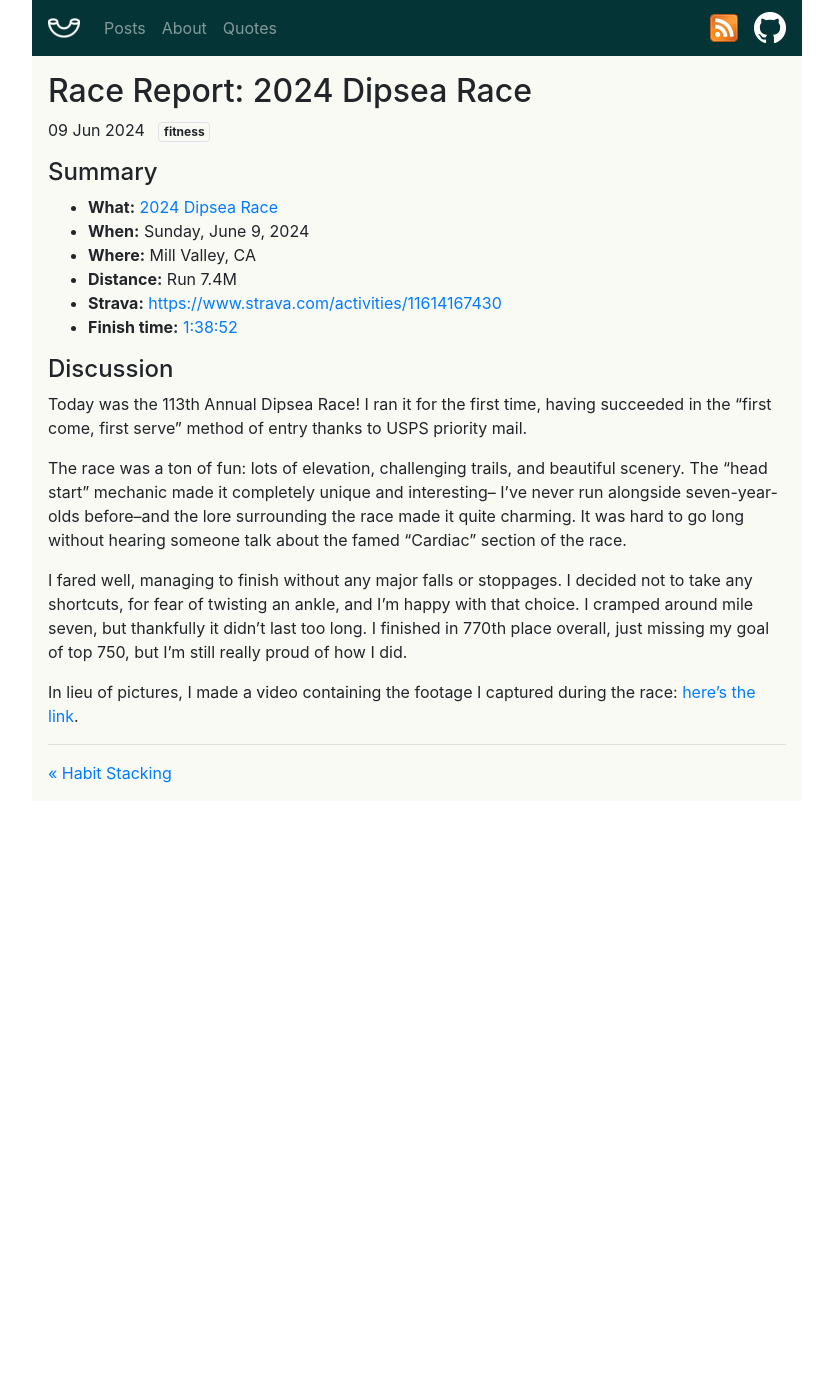
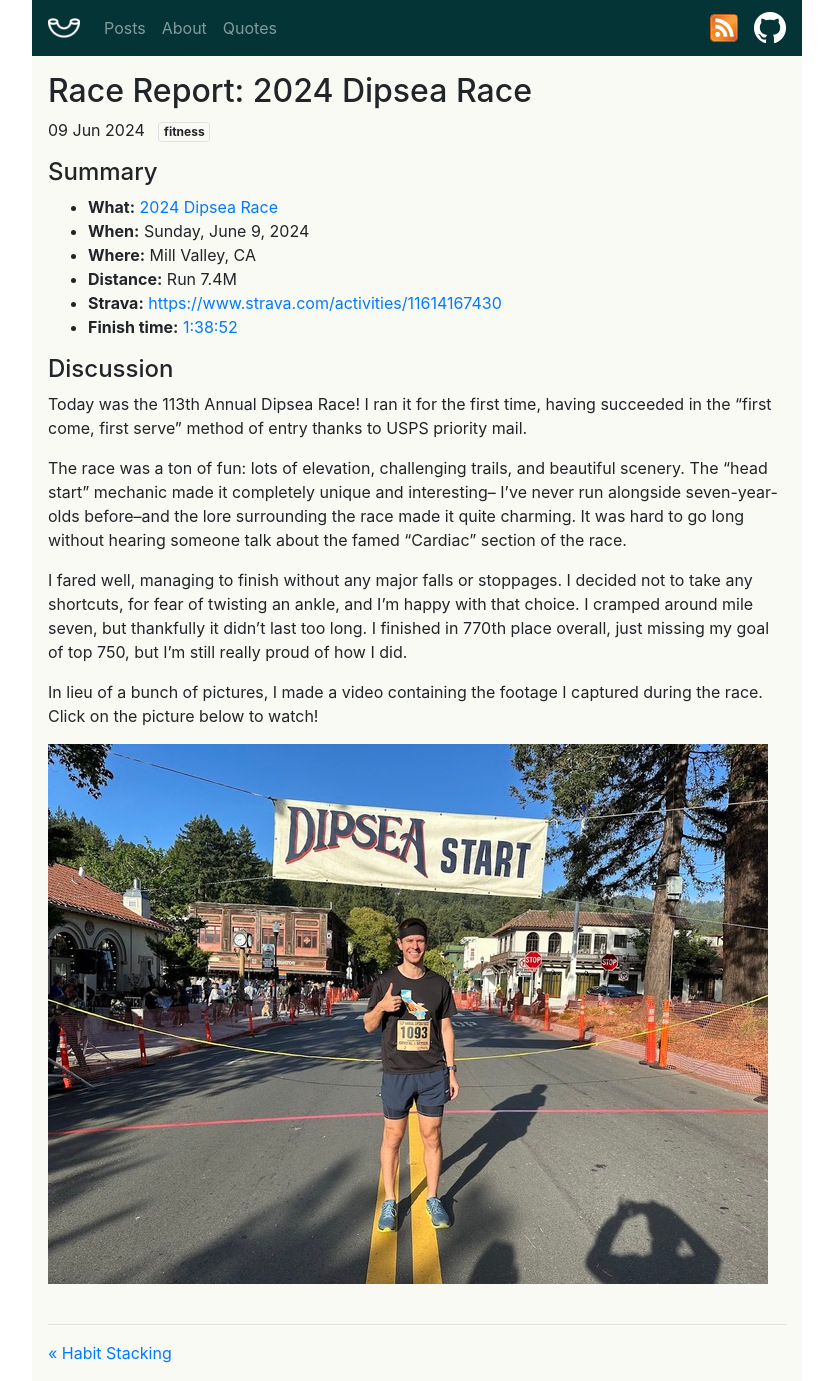
Before and after one commit to mackorone/mackorone.github.io, a Jekyll site: the page built from _posts/2024-06-09-2024-dipsea-race.md, in a window 1280 px wide. Shown: the whole page, without its empty margins (223-1056 px from the left). Built offline with Jekyll 4.4.1, drawn with Linux system fonts in a browser that asks for light colours; nearby versions of some CDN libraries; before the commit the page ends 900 px from its top, so only the background shows below that.

Commit message:
Add picture to dipsea post, support figures with hrefs

```diff
--- a/_includes/figure.html
+++ b/_includes/figure.html
@@ -1,4 +1,8 @@
 <figure class="figure">
+
+  {% if include.href %}
+    <a href="{{ include.href }}">
+  {% endif %}
 
   {% if include.blur %}
     <div style="display: inline-block; position: relative; overflow: hidden;">
@@ -23,5 +27,9 @@
       src="{{ include.src }}"/>
     <figcaption class="figure-caption">{{ include.caption }}</figcaption>
 
+  {% if include.href %}
+    </a>
+  {% endif %}
+
   {% endif %}
 </figure>
--- a/_posts/2024-06-09-2024-dipsea-race.md
+++ b/_posts/2024-06-09-2024-dipsea-race.md
@@ -30,5 +30,11 @@ that choice. I cramped around mile seven, but thankfully it didn't last too
 long. I finished in 770th place overall, just missing my goal of top 750, but
 I'm still really proud of how I did.
 
-In lieu of pictures, I made a video containing the footage I captured during the
-race: [here's the link](https://youtu.be/P7BHgKPrZPM?si=_KJ9at_BMqIOooKb).
+In lieu of a bunch of pictures, I made a video containing the footage I captured
+during the race. Click on the picture below to watch!
+
+{% include figure.html
+  src="/assets/images/2024-dipsea-race.jpg"
+  href="https://youtu.be/P7BHgKPrZPM?si=_KJ9at_BMqIOooKb"
+  width=720
+%}
```
Also changed, not shown: assets/images/2024-dipsea-race.jpg (added).
